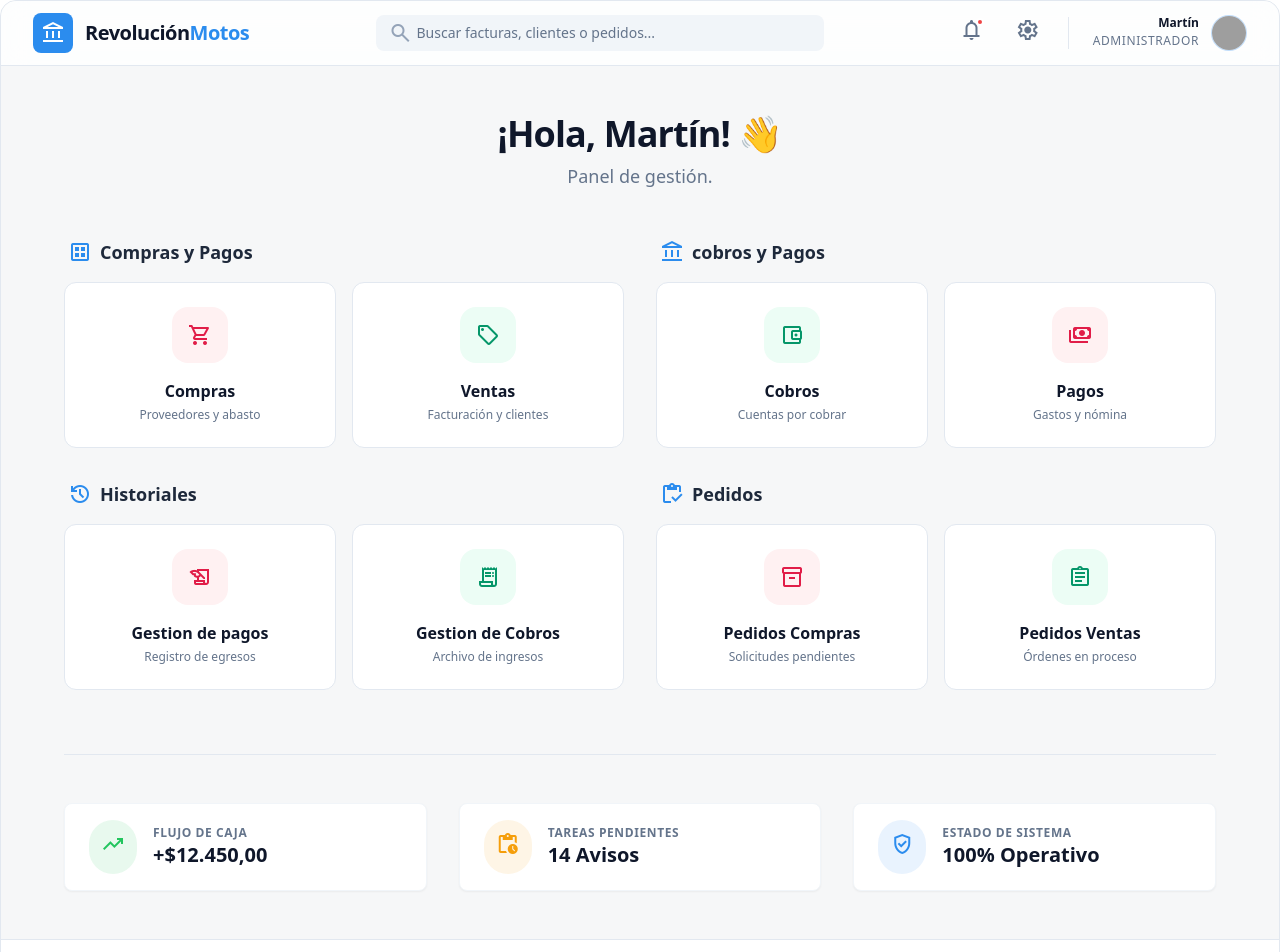
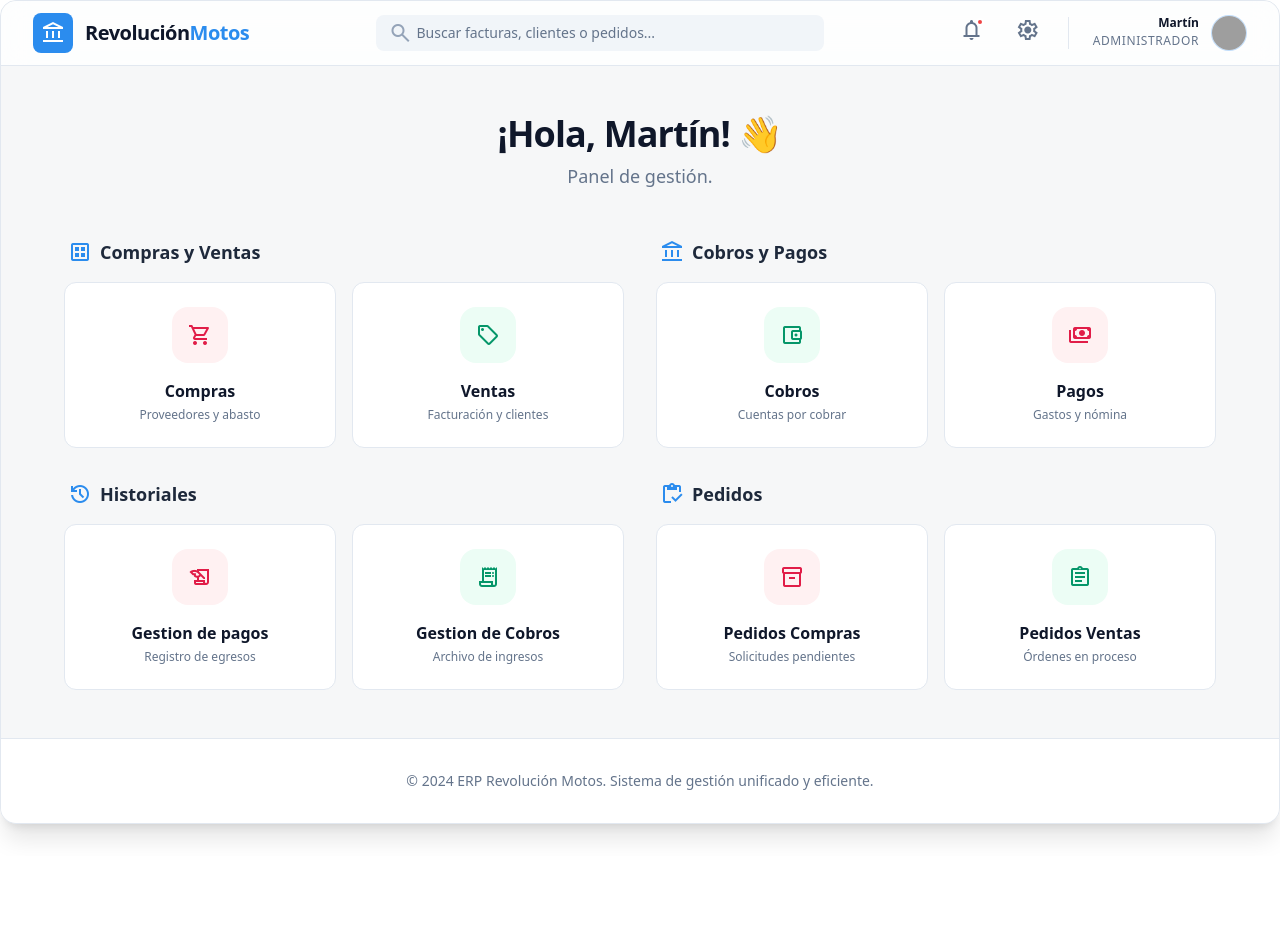
Before and after one commit to martinalejandrohakanson29-art/tienda-martin, a Next.js app: page /admin/erp in a window 1280 px wide. Shown: the top 952 px of the page. After the commit the page ends 856 px from the top, so only its background shows below. Built offline with nearby package versions, Linux system fonts and the light colour scheme; no server answers; the database is empty; grey boxes are pictures that could not be loaded.

Commit message:
Update erp-dashboard.tsx

```diff
--- a/components/erp-dashboard.tsx
+++ b/components/erp-dashboard.tsx
@@ -86,7 +86,7 @@ export function ErpDashboard() {
                 dataset
               </span>
               <h2 className="text-lg font-bold text-slate-800 dark:text-slate-200">
-                Compras y Pagos
+                Compras y Ventas
               </h2>
             </div>
             <div className="grid grid-cols-1 sm:grid-cols-2 gap-4">
@@ -132,7 +132,7 @@ export function ErpDashboard() {
                 account_balance
               </span>
               <h2 className="text-lg font-bold text-slate-800 dark:text-slate-200">
-                cobros y Pagos
+                Cobros y Pagos
               </h2>
             </div>
             <div className="grid grid-cols-1 sm:grid-cols-2 gap-4">
@@ -263,54 +263,6 @@ export function ErpDashboard() {
             </div>
           </div>
         </div>
-
-        <div className="mt-16 grid grid-cols-1 md:grid-cols-3 gap-8 w-full max-w-6xl border-t border-slate-200 dark:border-slate-800 pt-12">
-          <div className="flex items-center gap-4 px-6 py-4 bg-white dark:bg-slate-900 rounded-lg shadow-sm border border-slate-100 dark:border-slate-800">
-            <div className="p-3 bg-green-500/10 rounded-full">
-              <span className="material-symbols-outlined text-green-500">
-                trending_up
-              </span>
-            </div>
-            <div>
-              <p className="text-xs text-slate-500 font-semibold uppercase tracking-wider">
-                Flujo de Caja
-              </p>
-              <p className="text-xl font-bold text-slate-900 dark:text-white">
-                +$12.450,00
-              </p>
-            </div>
-          </div>
-          <div className="flex items-center gap-4 px-6 py-4 bg-white dark:bg-slate-900 rounded-lg shadow-sm border border-slate-100 dark:border-slate-800">
-            <div className="p-3 bg-amber-500/10 rounded-full">
-              <span className="material-symbols-outlined text-amber-500">
-                pending_actions
-              </span>
-            </div>
-            <div>
-              <p className="text-xs text-slate-500 font-semibold uppercase tracking-wider">
-                Tareas Pendientes
-              </p>
-              <p className="text-xl font-bold text-slate-900 dark:text-white">
-                14 Avisos
-              </p>
-            </div>
-          </div>
-          <div className="flex items-center gap-4 px-6 py-4 bg-white dark:bg-slate-900 rounded-lg shadow-sm border border-slate-100 dark:border-slate-800">
-            <div className="p-3 bg-[#2b8cee]/10 rounded-full">
-              <span className="material-symbols-outlined text-[#2b8cee]">
-                verified_user
-              </span>
-            </div>
-            <div>
-              <p className="text-xs text-slate-500 font-semibold uppercase tracking-wider">
-                Estado de Sistema
-              </p>
-              <p className="text-xl font-bold text-slate-900 dark:text-white text-[#2b8cee]">
-                100% Operativo
-              </p>
-            </div>
-          </div>
-        </div>
       </main>
 
       <footer className="w-full py-8 px-4 text-center border-t border-slate-200 dark:border-slate-800 bg-white dark:bg-[#101922]">
```
